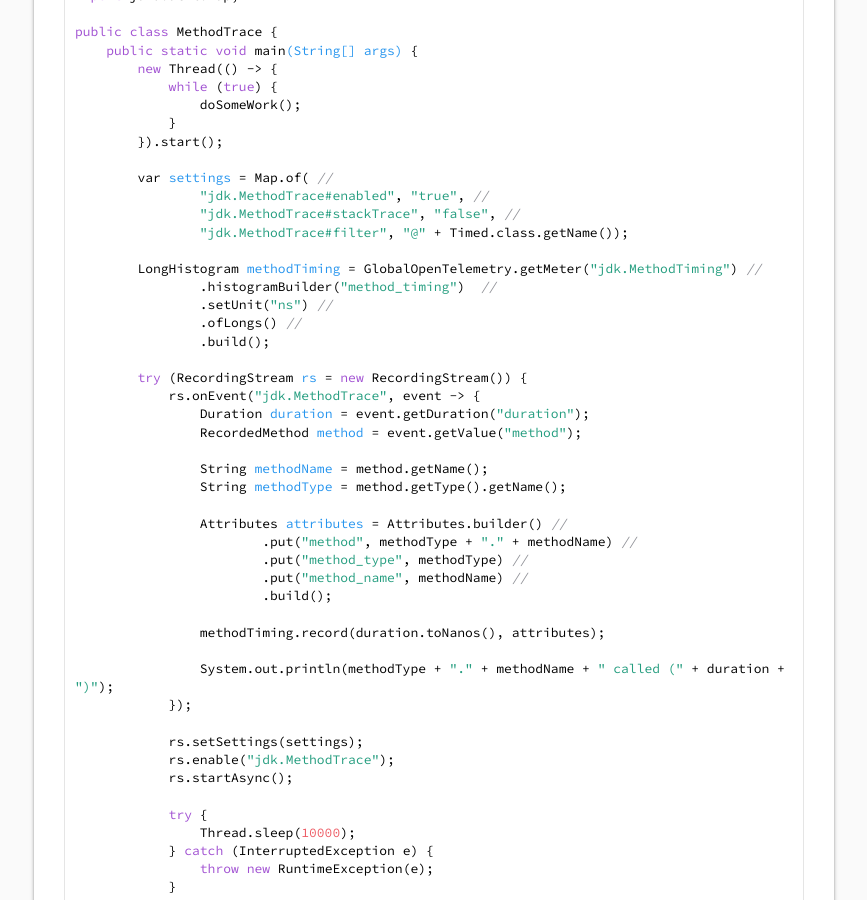
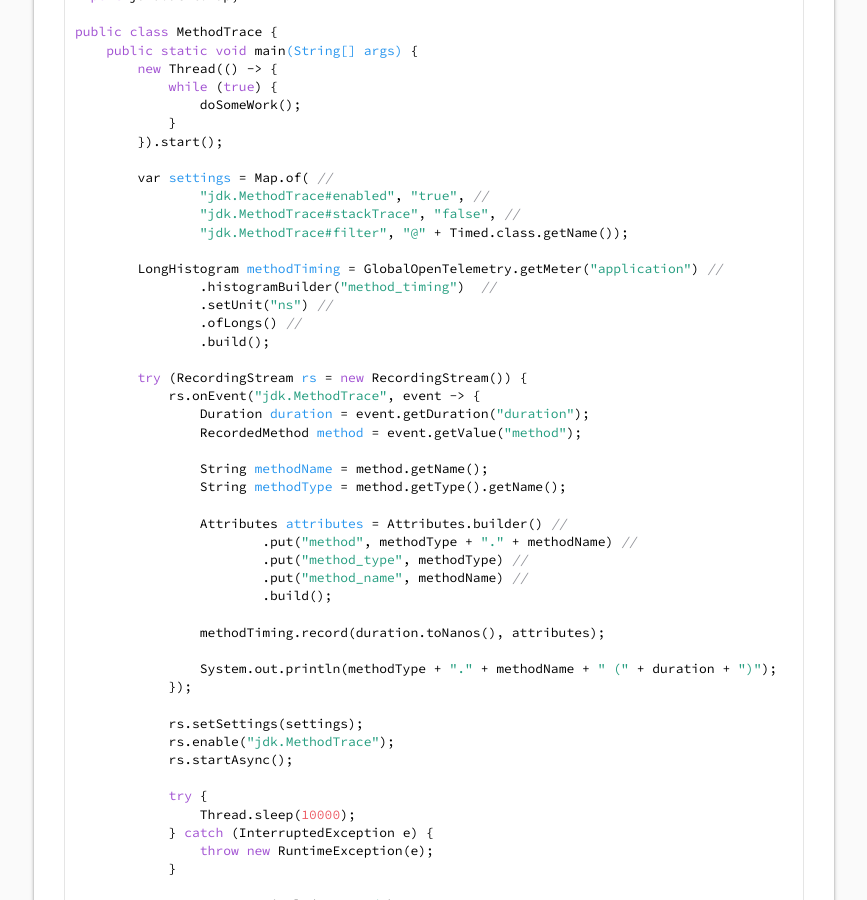
Before and after one commit to kelunik/kelunik.github.io, a Jekyll site: the page built from _posts/2025-08-24-method-trace-java-25.md, in a window 1280 px wide and 900 px high, scrolled down 957 px. Shown: the whole window, without its empty margins (206-1073 px from the left). Built offline with Jekyll 4.4.1, drawn with Linux system fonts in a browser that asks for light colours; nearby versions of some CDN libraries; comment, search, counter and statistics services are not loaded.

Commit message:
Improve formatting / instrumentation scope naming

```diff
--- a/_posts/2025-08-24-method-trace-java-25.md
+++ b/_posts/2025-08-24-method-trace-java-25.md
@@ -40,7 +40,7 @@ public class MethodTrace {
                 "jdk.MethodTrace#stackTrace", "false", //
                 "jdk.MethodTrace#filter", "@" + Timed.class.getName());
 
-        LongHistogram methodTiming = GlobalOpenTelemetry.getMeter("jdk.MethodTiming") //
+        LongHistogram methodTiming = GlobalOpenTelemetry.getMeter("application") //
                 .histogramBuilder("method_timing")  //
                 .setUnit("ns") //
                 .ofLongs() //
@@ -62,7 +62,7 @@ public class MethodTrace {
 
                 methodTiming.record(duration.toNanos(), attributes);
 
-                System.out.println(methodType + "." + methodName + " called (" + duration + ")");
+                System.out.println(methodType + "." + methodName + " (" + duration + ")");
             });
 
             rs.setSettings(settings);
```
